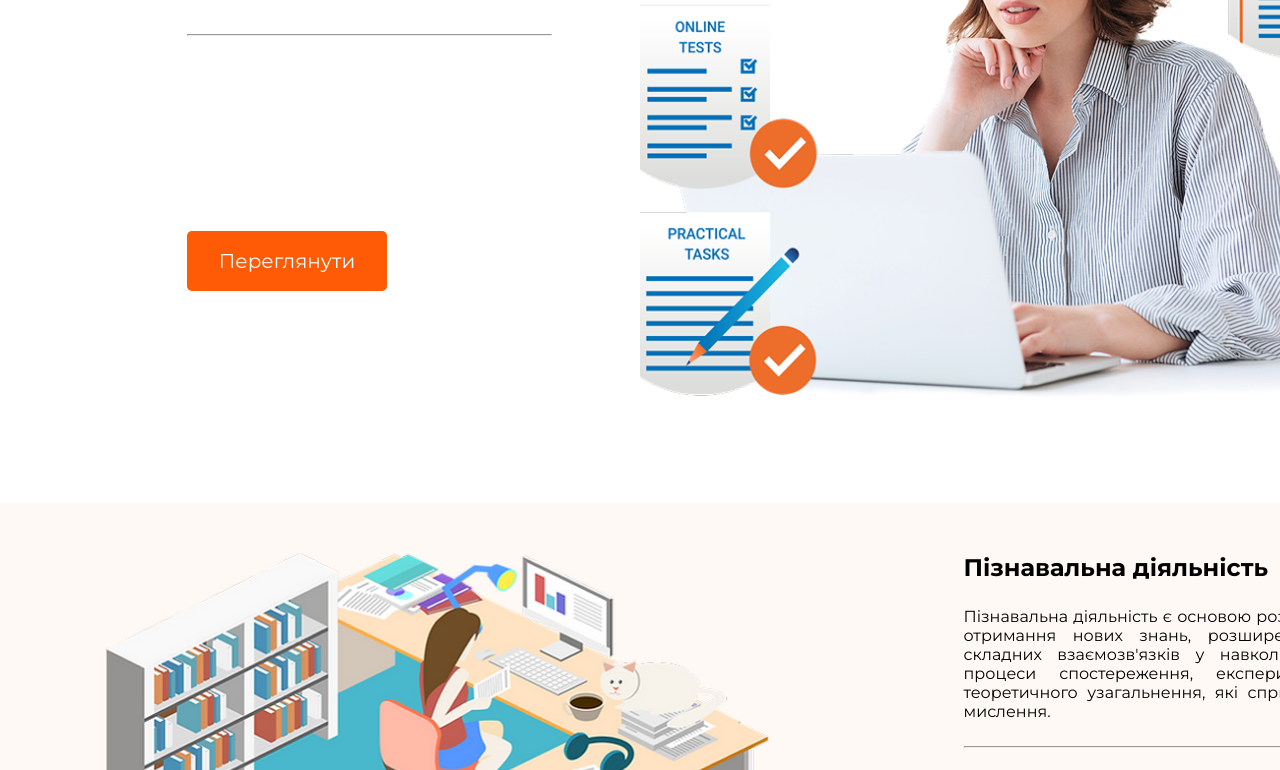
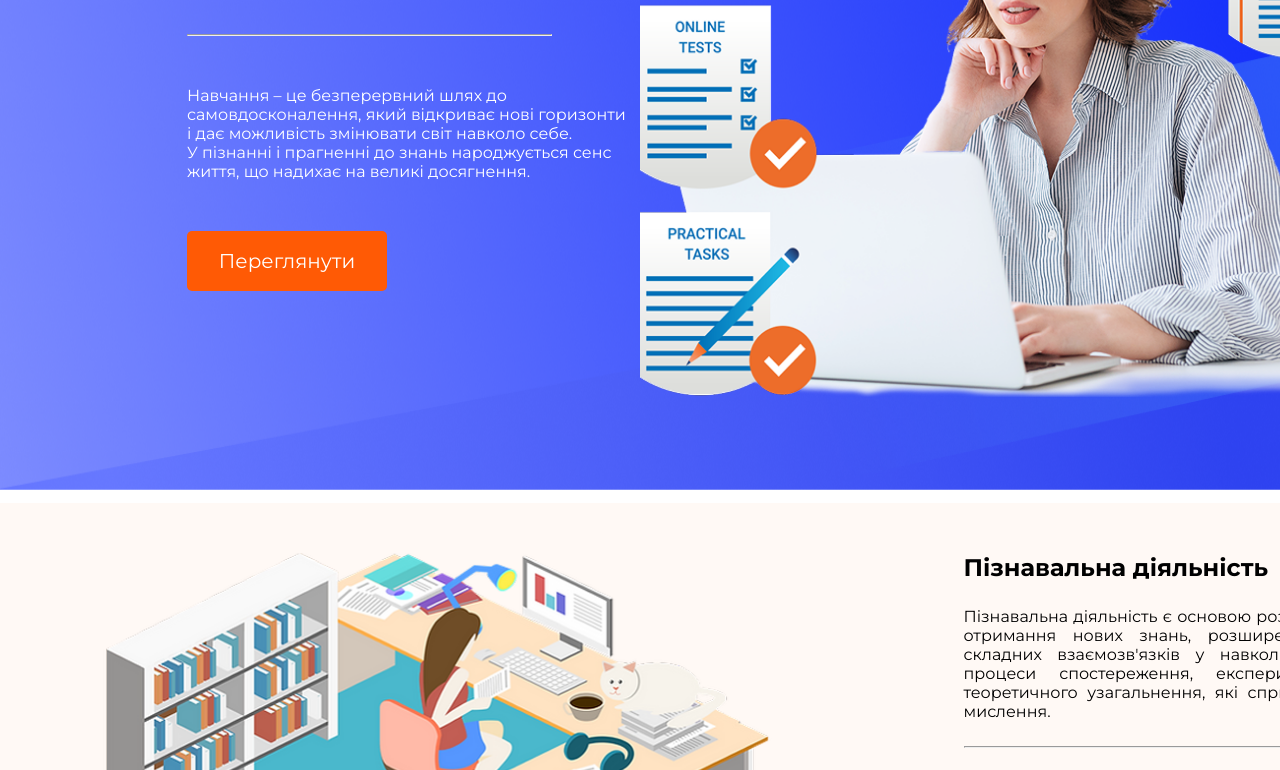
Before and after one commit to z11nss/oxfordchaynik, a plain HTML site: page index.html in a window 1280 px wide. Shown: the part 357-1127 px from the top of the page. Drawn offline with nearby package versions, Linux system fonts and the light colour scheme; the site is published under a folder, as on GitHub Pages, so addresses that start at the root find nothing.

Commit message:
Add files via upload

```diff
--- a/css/style.css
+++ b/css/style.css
@@ -50,7 +50,7 @@ span {
 header {
     width: 100%;
     height: 850px;
-    background: url(/img/Group\ 185\ \(1\).png);
+    background: url(../img/Group\ 185\ \(1\).png);
     background-size: 100% 100%;
     color: white;
     display: flex;
--- a/page2.css/page2.css
+++ b/page2.css/page2.css
@@ -36,7 +36,7 @@ span {
 header {
     width: 100%;
     height: 850px;
-    background: url(/img/Group\ 185\ \(1\).png);
+    background: url(../img/Group\ 185\ \(1\).png);
     background-size: 100% 100%;
     color: white;
     display: flex;
--- a/page4.css
+++ b/page4.css
@@ -41,7 +41,7 @@ nav a {
 header {
     width: 100%;
     height: 850px;
-    background: url(/img/Group\ 185\ \(1\).png);
+    background: url(../img/Group\ 185\ \(1\).png);
     background-size: 100% 100%;
     color: white;
     display: flex;
```
